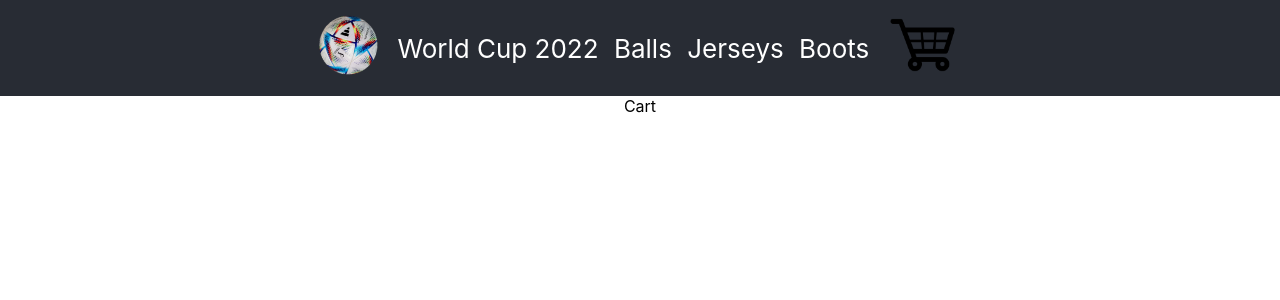
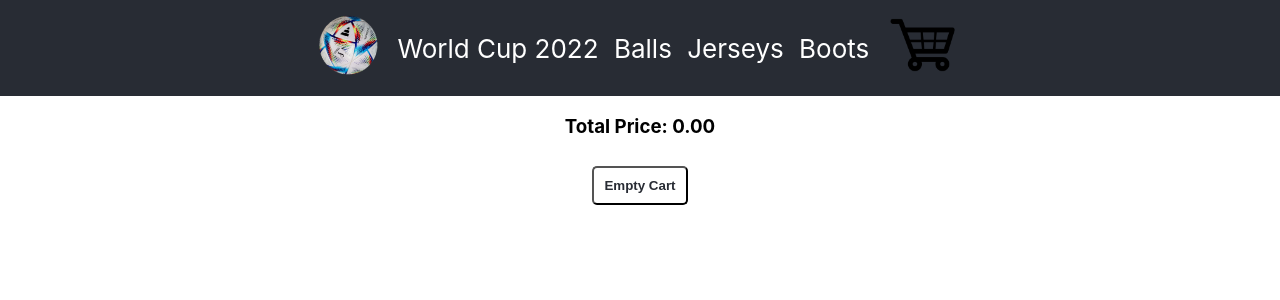
Before and after one commit to kiwi-bunge/react-final-augustobunge, a React (Create React App) app: page /cart in a window 1280 px wide. Shown: the top 300 px of the page. Built offline with nearby package versions, Linux system fonts and the light colour scheme.

Commit message:
finishing cart functions

```diff
--- /dev/null
+++ b/src/Context/CartContext.jsx
@@ -0,0 +1,67 @@
+import { createContext, useContext, useState } from "react";
+
+
+const CartContext = createContext([]);
+
+export const useCartContext = () => useContext(CartContext)
+
+const CartContextProvider = ({children}) => {
+
+    const [cartList, setCartList] = useState([])
+
+    function addToCart(item) {
+
+        const index = cartList.findIndex((el) => el.id === item.id)
+
+        if (index !== -1) {
+
+            const previousQuantity = cartList[index].quantity
+
+            const newCart = cartList.filter(prod => prod.id !== item.id)
+
+            item.quantity += previousQuantity
+
+            setCartList([...newCart, item])
+
+            } else {
+
+                setCartList([...cartList, item])
+            }};
+
+    const eliminateProduct = (id) => {
+
+        setCartList(cartList.filter(prod => prod.id !== id))
+    }
+
+    const totalQuantity = () => {
+
+        return cartList.reduce((counter, product) => counter += product.quantity, 0)
+    }
+
+    const totalPrice = () => {
+
+        return cartList.reduce((counter, product) => counter + (product.quantity * product.price), 0).toFixed(2)
+    }
+
+
+    const emptyCart = () => {
+
+        setCartList([])
+    }
+
+    return (
+
+        <CartContext.Provider value={{
+            cartList,
+            addToCart,
+            eliminateProduct,
+            totalQuantity,
+            totalPrice,
+            emptyCart
+        }}>
+            {children}
+        </CartContext.Provider>
+    )
+}
+
+export default CartContextProvider
--- a/src/components/Cart/Cart.jsx
+++ b/src/components/Cart/Cart.jsx
@@ -1,7 +1,35 @@
+import { useCartContext } from "../../Context/CartContext"
+
+
 
 const Cart = () => {
+
+  const { cartList, emptyCart, totalPrice, eliminateProduct } = useCartContext()
+
   return (
-    <div>Cart</div>
+
+    <div>
+      {cartList.map(prod =>
+
+      <div key={prod.id}>
+
+        <li>
+          Product: {prod.name} - Price: {prod.price} - Quantity: {prod.quantity}
+        </li>
+
+        <button onClick={()=> eliminateProduct(prod.id)}>
+          Eliminate Product
+        </button>
+
+      </div>
+      )}
+      <h3>Total Price: {totalPrice() !== 0 && totalPrice()}</h3>
+
+      <button onClick={emptyCart} >Empty Cart</button>
+
+    </div>
+
+
   )
 }
 
--- a/src/components/CartWidget/CartWidget.jsx
+++ b/src/components/CartWidget/CartWidget.jsx
@@ -1,14 +1,20 @@
 import { Link } from 'react-router-dom'
 import Img from '../../assets/images/shopping-cart.png'
 import '../../App.css'
+import { useCartContext } from '../../Context/CartContext'
 
 
 
 const CartWidget = () => {
+
+  const { totalQuantity } = useCartContext()
+
   return (
     <>
+
         <Link to='/cart' className='cartWidget'>
-          <img src={ Img } alt="photo"/>
+          {totalQuantity() !== 0 && totalQuantity()}
+          <img src={ Img } alt="shopping cart icon"/>
         </Link>
     </>
   )
--- a/src/components/ItemDetail/ItemDetail.jsx
+++ b/src/components/ItemDetail/ItemDetail.jsx
@@ -2,6 +2,7 @@ import ItemCount from "../ItemCount/ItemCount"
 import '../../App.css'
 import Exchange from '../AddToCartEvent/Exchange'
 import { useState } from "react"
+import { useCartContext } from "../../Context/CartContext"
 
 
 const ItemDetail = ({product}) => {
@@ -32,10 +33,15 @@ const ItemDetail = ({product}) => {
 
   }
 
+  const {addToCart, cartList} = useCartContext()
+
   function onAdd(amount) {
 
-    console.log(amount)
+    addToCart({ ...product, quantity: amount })
   }
+
+  console.log(cartList)
+
 
   return (
 
--- a/src/components/NavBar/NavBar.jsx
+++ b/src/components/NavBar/NavBar.jsx
@@ -2,6 +2,7 @@ import { NavLink } from 'react-router-dom'
 import CartWidget from '../CartWidget/CartWidget'
 import '../../App.css'
 import logo from '../../assets/images/pelotaMundial.png'
+
 
 
 const array = [
@@ -10,6 +11,8 @@ const array = [
     {idCategory: '3', name: 'Boots', nameButton: 'Boots'}
 ]
 const NavBar = () => {
+
+
 
     return (
 
@@ -23,6 +26,7 @@ const NavBar = () => {
 
                 {array.map(param => <NavLink className="navBarLinks" key={param.idCategory} to={`/category/${param.name}`}>{param.nameButton}</NavLink>) }
 
+
                 <CartWidget />
 
             </div>
--- a/src/helpers/getFetch.js
+++ b/src/helpers/getFetch.js
@@ -8,15 +8,15 @@ import france from '../assets/images/france.png'
 
 const productsArray = [
 
-  { id: '1', category: "Balls", name: "Al-Rihla", price: "$ 98.49", img: logo, stock: 12},
-  { id: '2', category: "Balls", name: "Adidas Metcha", price: "$ 68.49", img: ballImage2, stock: 14},
-  { id: '3', category: "Balls", name: "Brazuca", price: "$ 38.49", img: ballImage3, stock: 15},
-  { id: '4', category: "Jerseys", name: "Argentina", price: "$ 58.49", img: argentina, stock: 10},
-  { id: '5', category: "Jerseys", name: "Brazil", price: "$ 58.49", img: brazil, stock: 10},
-  { id: '6', category: "Jerseys", name: "France", price: "$ 58.49", img: france, stock: 10},
-  { id: '7', category: "Boots", name: "Adidas", price: "$ 58.49", img: france, stock: 10},
-  { id: '8', category: "Boots", name: "Nike", price: "$ 58.49", img: france, stock: 10},
-  { id: '9', category: "Boots", name: "Puma", price: "$ 58.49", img: france, stock: 10},
+  { id: '1', category: "Balls", name: "Al-Rihla", price: 98.49, img: logo, stock: 12},
+  { id: '2', category: "Balls", name: "Adidas Metcha", price: 68.49, img: ballImage2, stock: 14},
+  { id: '3', category: "Balls", name: "Brazuca", price: 38.49, img: ballImage3, stock: 15},
+  { id: '4', category: "Jerseys", name: "Argentina", price: 58.49, img: argentina, stock: 10},
+  { id: '5', category: "Jerseys", name: "Brazil", price: 58.49, img: brazil, stock: 10},
+  { id: '6', category: "Jerseys", name: "France", price: 58.49, img: france, stock: 10},
+  { id: '7', category: "Boots", name: "Adidas", price:  58.49, img: france, stock: 10},
+  { id: '8', category: "Boots", name: "Nike", price: 58.49, img: france, stock: 10},
+  { id: '9', category: "Boots", name: "Puma", price: 58.49, img: france, stock: 10},
 ]
 
 export const getFetch = (id) => {
```
Also changed, not shown: src/App.jsx (+6 -1 lines).
